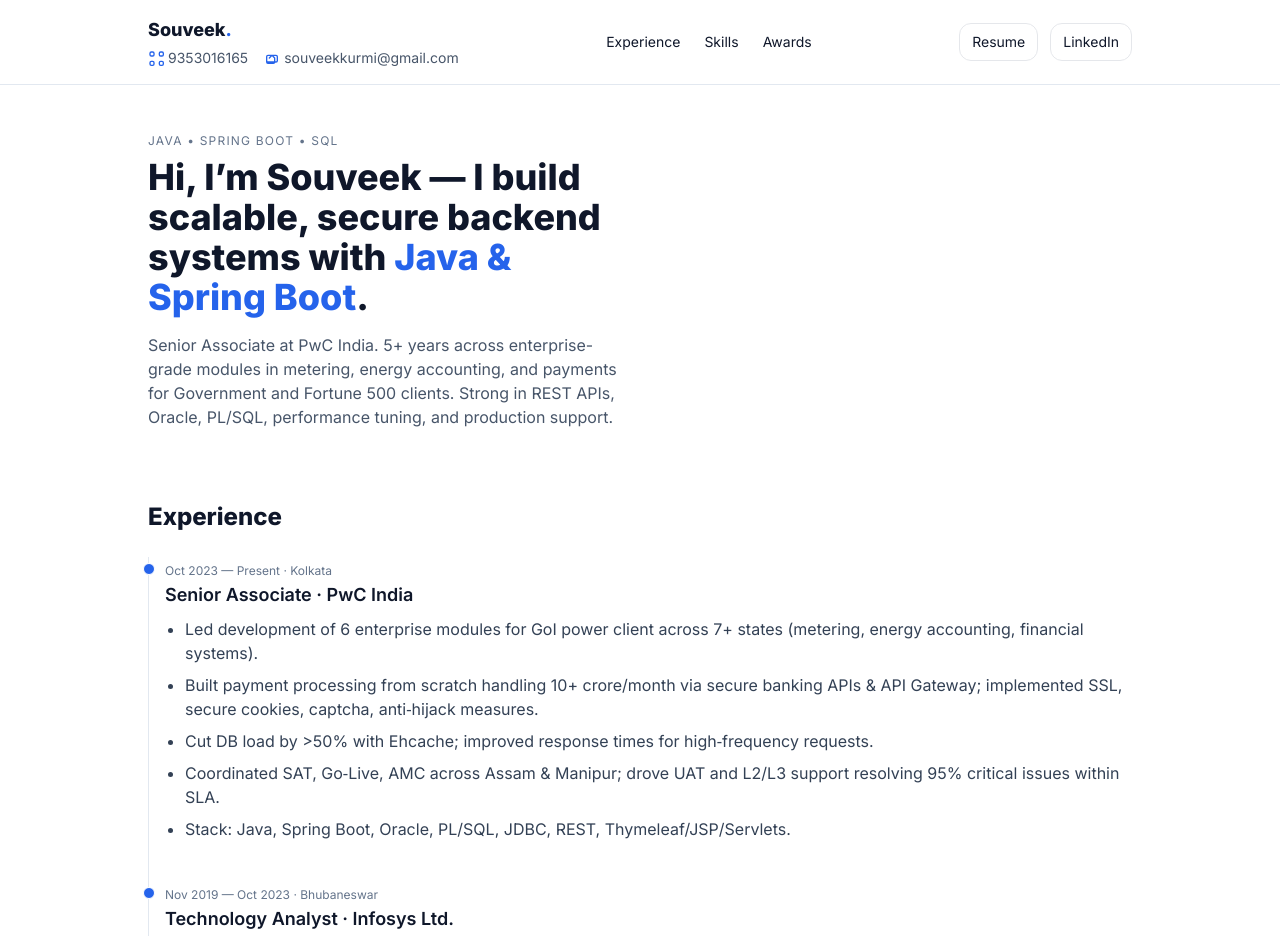
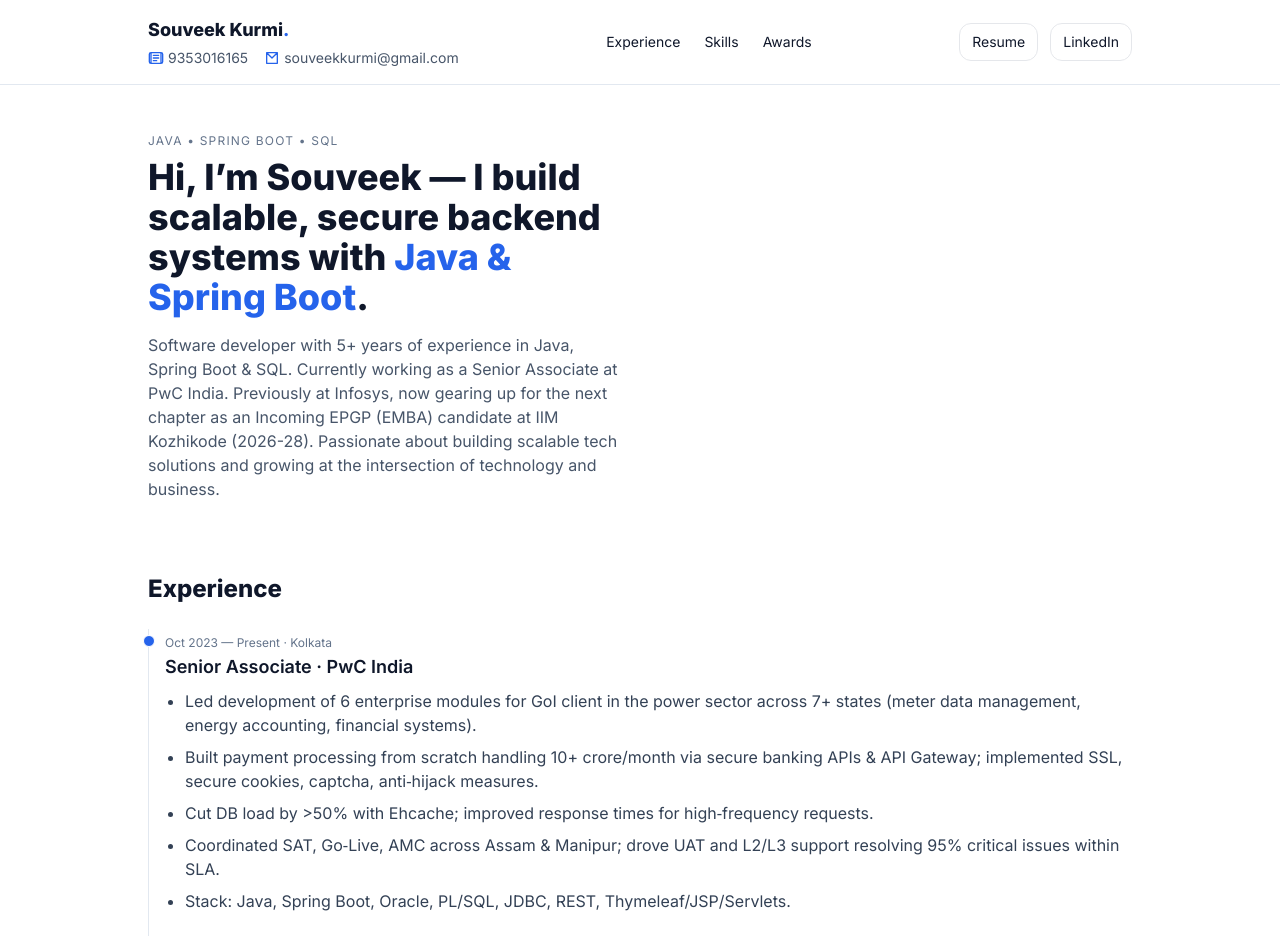
Before and after one commit to souveekkurmi/souveekkurmi.github.io, a plain HTML site: page index.html in a window 1280 px wide. Shown: the top 936 px of the page. Drawn offline with nearby package versions, Linux system fonts and the light colour scheme.

Commit message:
Add files via upload

```diff
--- a/index.html
+++ b/index.html
@@ -3,7 +3,7 @@
 <head>
   <meta charset="utf-8" />
   <meta name="viewport" content="width=device-width, initial-scale=1" />
-  <title>Souveek Kurmi — Portfolio</title>
+  <title>Souveek Kurmi - Portfolio</title>
   <meta name="description" content="Java Developer with 5+ years' experience in scalable backend systems (Java, Spring Boot, SQL).">
   <link rel="preconnect" href="https://fonts.googleapis.com">
   <link rel="preconnect" href="https://fonts.gstatic.com" crossorigin>
@@ -16,16 +16,20 @@
   <header class="sticky top-0 z-20 bg-white/80 backdrop-blur border-b border-slate-200">
     <div class="max-w-5xl mx-auto px-5 py-4 flex flex-col sm:flex-row items-start sm:items-center justify-between gap-2">
       <div>
-        <a href="#home" class="font-extrabold text-lg">Souveek<span class="text-blue-600">.</span></a>
+        <a href="#home" class="font-extrabold text-lg">Souveek Kurmi<span class="text-blue-600">.</span></a>
         <div class="mt-1 flex items-center gap-4 text-sm text-slate-600">
           <span class="flex items-center gap-1">
-            <!-- Phone Icon -->
-            <svg xmlns="http://www.w3.org/2000/svg" class="h-4 w-4 inline-block text-blue-600" fill="none" viewBox="0 0 24 24" stroke="currentColor"><path stroke-linecap="round" stroke-linejoin="round" stroke-width="2" d="M3 5a2 2 0 012-2h2a2 2 0 012 2v2a2 2 0 01-2 2H5a2 2 0 01-2-2V5zm0 14a2 2 0 012-2h2a2 2 0 012 2v2a2 2 0 01-2 2H5a2 2 0 01-2-2v-2zm14-14a2 2 0 012-2h2a2 2 0 012 2v2a2 2 0 01-2 2h-2a2 2 0 01-2-2V5zm0 14a2 2 0 012-2h2a2 2 0 012 2v2a2 2 0 01-2 2h-2a2 2 0 01-2-2v-2z" /></svg>
+            <!-- Phone Icon (modern) -->
+            <svg xmlns="http://www.w3.org/2000/svg" class="h-4 w-4 text-blue-600" fill="none" viewBox="0 0 24 24" stroke="currentColor">
+              <path stroke-linecap="round" stroke-linejoin="round" stroke-width="2" d="M2 6.5C2 5.12 3.12 4 4.5 4h15c1.38 0 2.5 1.12 2.5 2.5v11c0 1.38-1.12 2.5-2.5 2.5h-15C3.12 20 2 18.88 2 17.5v-11zM4.5 4v16m15-16v16M8 8h8m-8 4h8m-8 4h5" />
+            </svg>
             <a href="tel:9353016165" class="hover:underline">9353016165</a>
           </span>
           <span class="flex items-center gap-1">
-            <!-- Mail Icon -->
-            <svg xmlns="http://www.w3.org/2000/svg" class="h-4 w-4 inline-block text-blue-600" fill="none" viewBox="0 0 24 24" stroke="currentColor"><path stroke-linecap="round" stroke-linejoin="round" stroke-width="2" d="M16 12l-4-4-4 4m8 0v6a2 2 0 01-2 2H6a2 2 0 01-2-2v-6m16-2a2 2 0 00-2-2H6a2 2 0 00-2 2v6a2 2 0 002 2h12a2 2 0 002-2v-6z" /></svg>
+            <!-- Mail Icon (envelope) -->
+            <svg xmlns="http://www.w3.org/2000/svg" class="h-4 w-4 text-blue-600" fill="none" viewBox="0 0 24 24" stroke="currentColor">
+              <path stroke-linecap="round" stroke-linejoin="round" stroke-width="2" d="M4 4h16v16H4V4zm0 0l8 8 8-8" />
+            </svg>
             <a href="mailto:souveekkurmi@gmail.com" class="hover:underline">souveekkurmi@gmail.com</a>
           </span>
         </div>
@@ -53,7 +57,7 @@
           Hi, I’m Souveek — I build scalable, secure backend systems with <span class="text-blue-600">Java & Spring Boot</span>.
         </h1>
         <p class="mt-4 text-slate-600">
-          Senior Associate at PwC India. 5+ years across enterprise-grade modules in metering, energy accounting, and payments for Government and Fortune 500 clients. Strong in REST APIs, Oracle, PL/SQL, performance tuning, and production support.
+          Software developer with 5+ years of experience in Java, Spring Boot & SQL. Currently working as a Senior Associate at PwC India. Previously at Infosys, now gearing up for the next chapter as an Incoming EPGP (EMBA) candidate at IIM Kozhikode (2026-28). Passionate about building scalable tech solutions and growing at the intersection of technology and business.
         </p>
         <div class="mt-6 flex gap-3">
           <!-- <a href="#projects" class="inline-flex items-center rounded-xl bg-blue-600 px-4 py-2 text-white font-semibold">See Projects</a> -->
@@ -86,7 +90,7 @@
           <time class="mb-1 text-xs font-medium text-slate-500">Oct 2023 — Present · Kolkata</time>
           <h3 class="text-lg font-semibold">Senior Associate · PwC India</h3>
           <ul class="mt-2 text-slate-700 list-disc pl-5 space-y-2">
-            <li>Led development of 6 enterprise modules for GoI power client across 7+ states (metering, energy accounting, financial systems).</li>
+            <li>Led development of 6 enterprise modules for GoI client in the power sector across 7+ states (meter data management, energy accounting, financial systems).</li>
             <li>Built payment processing from scratch handling 10+ crore/month via secure banking APIs & API Gateway; implemented SSL, secure cookies, captcha, anti‑hijack measures.</li>
             <li>Cut DB load by &gt;50% with Ehcache; improved response times for high‑frequency requests.</li>
             <li>Coordinated SAT, Go‑Live, AMC across Assam & Manipur; drove UAT and L2/L3 support resolving 95% critical issues within SLA.</li>
```
